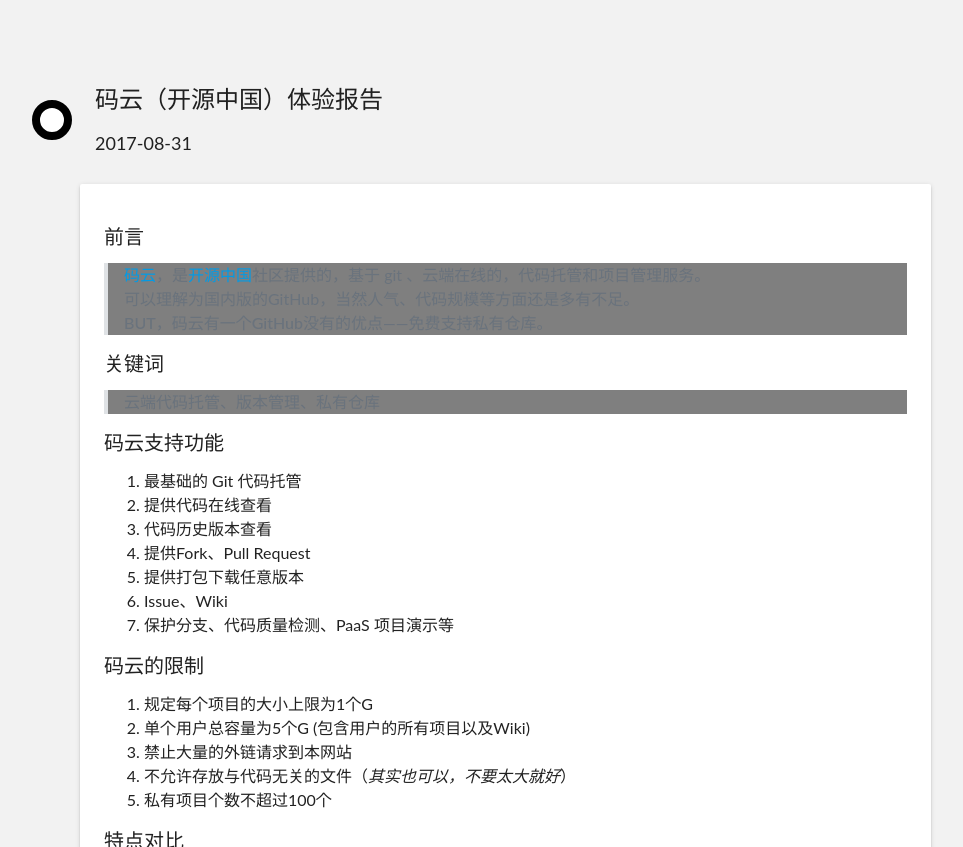
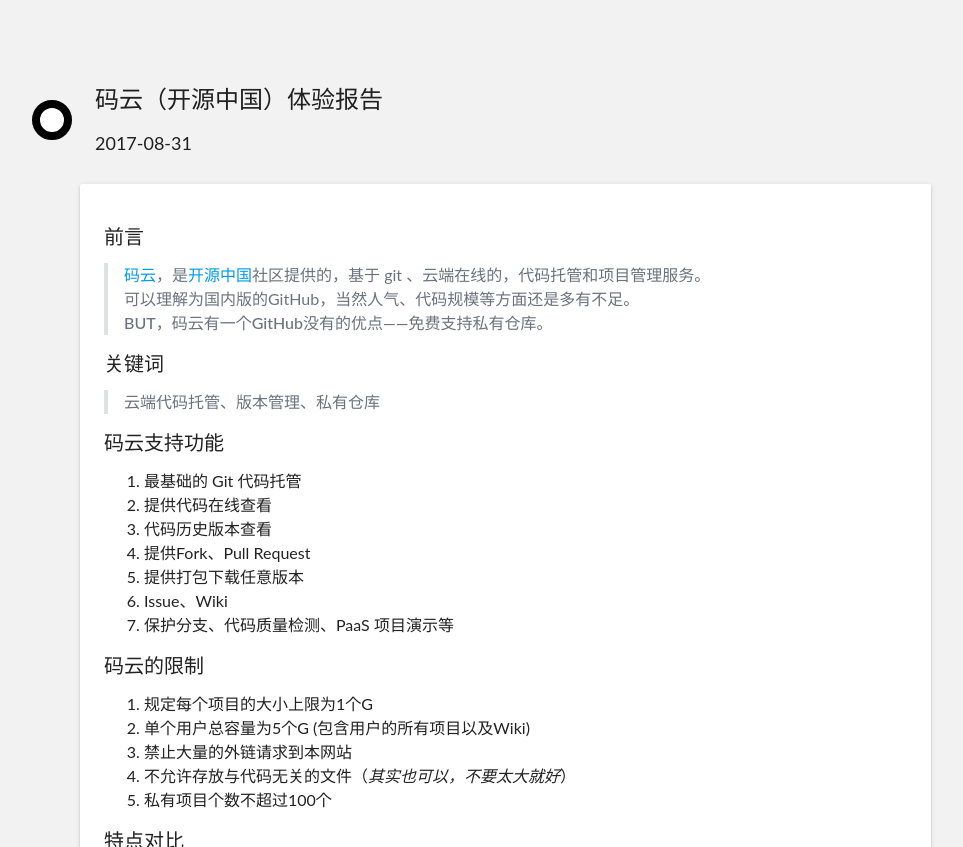
Before and after one commit to unicorn25/unicorn25.github.io, a Jekyll site: the page built from _steps/gitee-reporter.md, in a window 1280 px wide. Shown: the top 847 px of the page, without its empty margins (157-1120 px from the left). Built offline with Jekyll 4.4.1, drawn with Linux system fonts in a browser that asks for light colours; grey boxes are pictures that could not be loaded.

Commit message:
fix: 去掉 blockquote 的背景色

```diff
--- a/assets/css/main.css
+++ b/assets/css/main.css
@@ -113,7 +113,6 @@
 	color: #6a737d;
 	margin-top: 0;
 	margin-bottom: 16px;
-	background-color: #7f7f7f;
 }
 
 .item ul{
```
